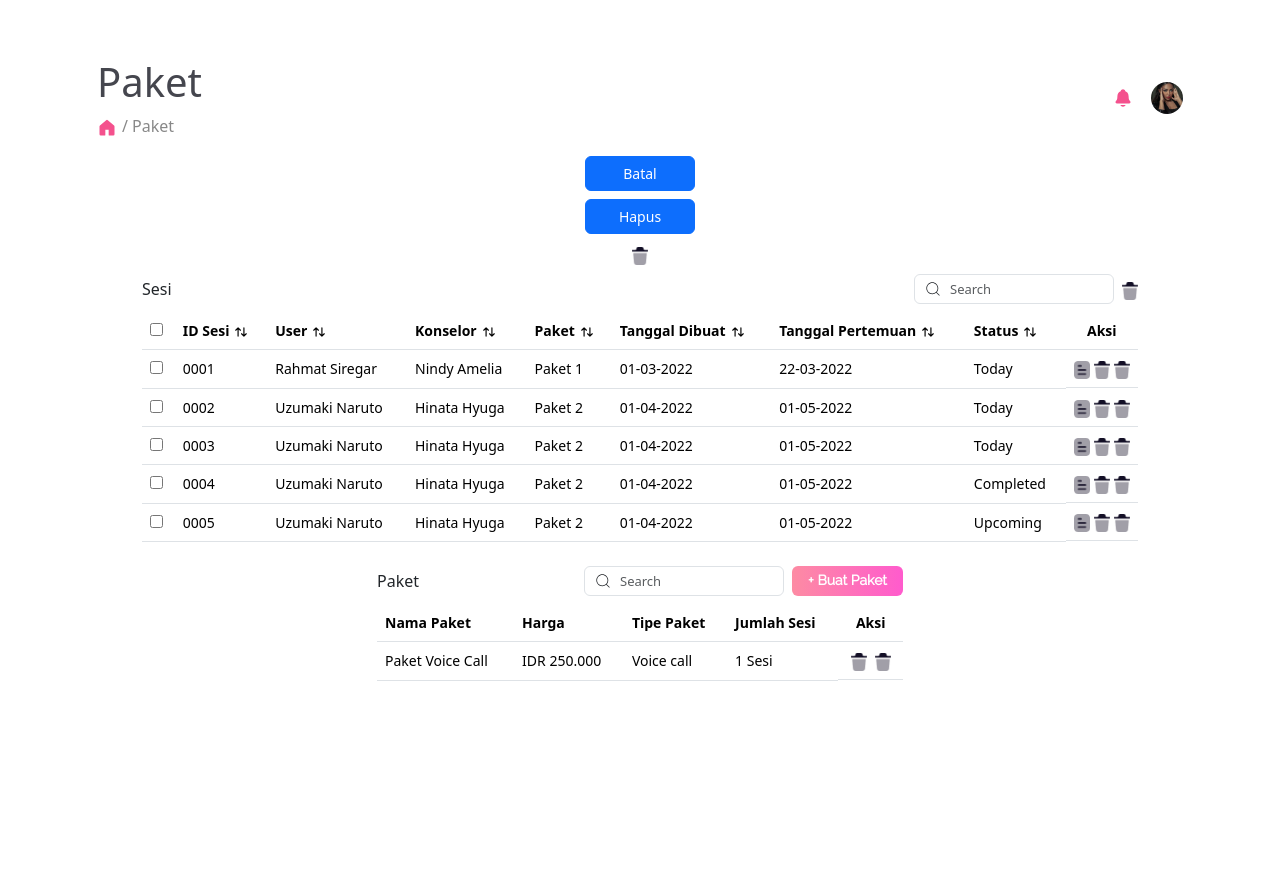
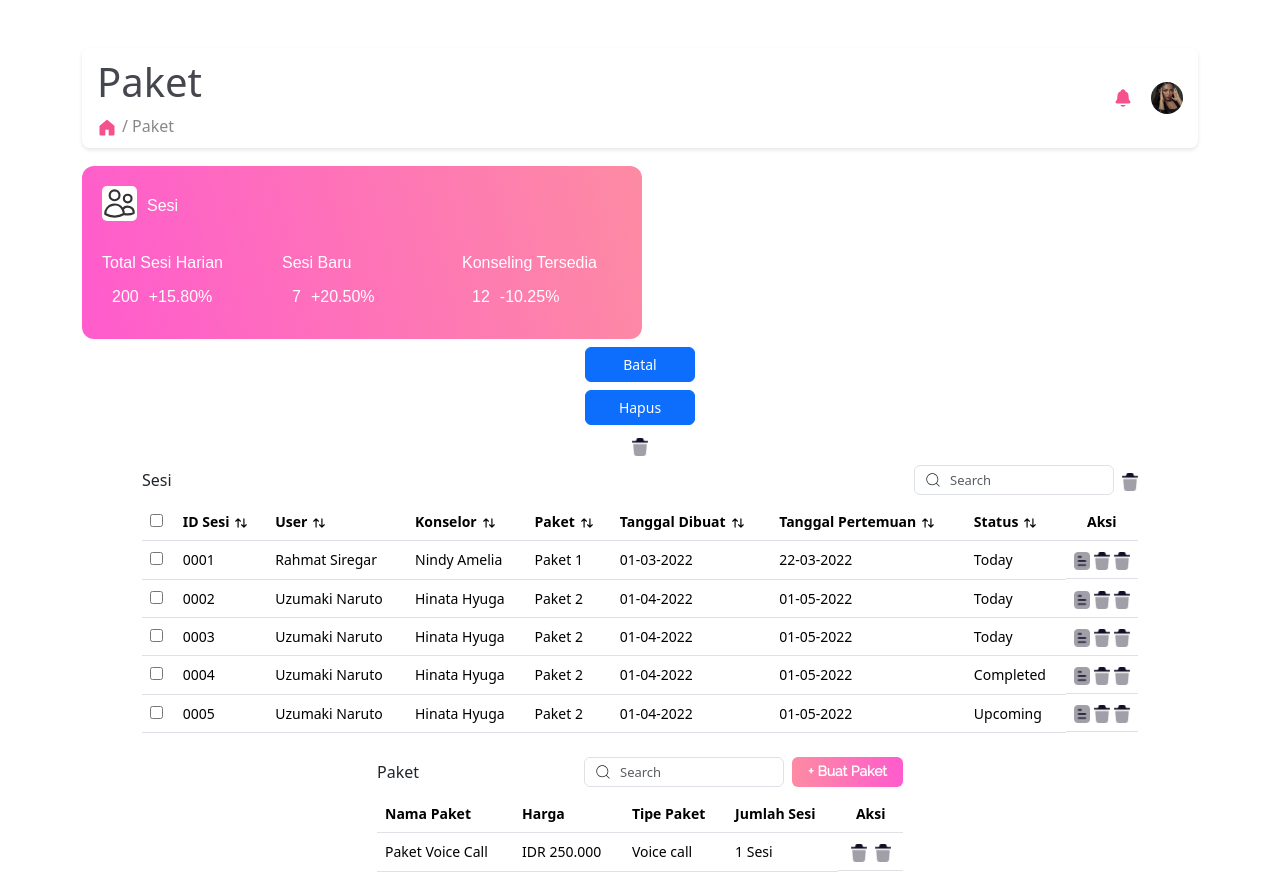
Before and after one commit to Capstone-Tim-14/woman-center-fe, a React (Vite) app in the folder women-center/: page / in a window 1280 px wide. Before the commit the page ends 800 px from the top, so only its background shows below. Built offline with nearby package versions, Linux system fonts and the light colour scheme; data requests are answered from the project's data file.

Commit message:
Header css tinggal ubah dikit

```diff
--- a/women-center/src/App.jsx
+++ b/women-center/src/App.jsx
@@ -1,5 +1,6 @@
 import React from "react";
 import Header from "./component/organisms/header/Header";
+import SummaryContainer from "./component/organisms/header/SummaryContainer";
 import Buttons from "./component/atom/button/buttons";
 import ModalHapusData from "./component/molekul/modal/modalHapusDataPaket";
 import TabelSesi from "./component/molekul/tabels/tabelSesi";
@@ -10,6 +11,7 @@ function App() {
     <div className="container-xl">
      <div className="d-flex flex-column align-items-center mt-5 gap-2">
       <Header/>
+      <SummaryContainer/>
       <Buttons teks="Batal"/>
       <Buttons teks="Hapus"/>
       <ModalHapusData/>
--- /dev/null
+++ b/women-center/src/component/organisms/header/SummaryContainer.jsx
@@ -0,0 +1,62 @@
+import React from 'react';
+import { HiOutlineUsers } from 'react-icons/hi2';
+import '../../../style/SummaryContainer.css';
+
+const SummaryContainer = () => {
+  // State untuk menyimpan data total artikel dan persentase untuk setiap jenis
+  const [percentageIncreaseA, setPercentageIncreaseA] = React.useState(15.80);
+  const [percentageIncreaseB, setPercentageIncreaseB] = React.useState(20.50);
+  const [percentageIncreaseC, setPercentageIncreaseC] = React.useState(10.25);
+
+  return (
+    <div className="summary-container">
+      <Summary
+        percentageIncreaseA={percentageIncreaseA}
+        percentageIncreaseB={percentageIncreaseB}
+        percentageIncreaseC={percentageIncreaseC}
+      />
+    </div>
+  );
+};
+
+const Summary = ({
+  percentageIncreaseA,
+  percentageIncreaseB,
+  percentageIncreaseC,
+}) => {
+  const formattedPercentageA = percentageIncreaseA.toFixed(2); // Format untuk jenis A
+  const formattedPercentageB = percentageIncreaseB.toFixed(2); // Format untuk jenis B
+  const formattedPercentageC = percentageIncreaseC.toFixed(2); // Format untuk jenis C
+
+  return (
+    <div className="box-summary">
+      <div className="box-top">
+        <div className="icon-box">
+          <HiOutlineUsers className="icon-image colored-icon" />
+        </div>
+        <p>Sesi</p>
+      </div>
+      <div className="box-bottom-user">
+        <div className="percentage-container">
+          <div className="percentage-type">
+            <label>Total Sesi Harian</label>
+            <p>200</p>
+            <p2>+{formattedPercentageA}%</p2>
+          </div>
+          <div className="percentage-type">
+            <label>Sesi Baru</label>
+            <p>7</p>
+            <p2>+{formattedPercentageB}%</p2>
+          </div>
+          <div className="percentage-type">
+            <label>Konseling Tersedia</label>
+            <p>12</p>
+            <p2>-{formattedPercentageC}%</p2>
+          </div>
+        </div>
+      </div>
+    </div>
+  );
+};
+
+export default SummaryContainer;
--- a/women-center/src/style/Header.css
+++ b/women-center/src/style/Header.css
@@ -11,6 +11,7 @@
     top: 0;
     z-index: 1000;
     border-radius: 8px;
+    box-shadow: 0 2px 4px rgba(0, 0, 0, 0.1); /* Efek bayangan */
   }
 
   .header-logo {
--- /dev/null
+++ b/women-center/src/style/SummaryContainer.css
@@ -0,0 +1,90 @@
+/* SummaryContainer.css */
+
+/* Container Styles */
+.summary-container {
+    display: flex;
+    align-items: center;
+    width: 100%;
+}
+
+/* Box Summary Styles */
+.box-summary {
+    margin-top: 10px;
+    font-family: Arial, sans-serif;
+    border: none;
+    border-radius: 12px;
+    padding: 20px;
+    background: var(--gradient-button-grad, linear-gradient(257deg, #FD8BA3 0%, #FF5BCD 100%));
+    display: flex; /* Menjadikan konten di dalam kotak summary sebagai flex container */
+    flex-direction: column; /* Menjadikan konten di dalam kotak summary menjadi vertikal */
+    align-items: flex-start; /* Mengatur agar konten berada di sisi kiri */
+}
+
+/* Box Top Styles */
+.box-top {
+    display: flex;
+    align-items: center;
+    color: #fff;
+}
+
+/* Icon Box Styles */
+.icon-box {
+    margin-right: 10px;
+}
+
+/* Icon Image Styles */
+.icon-image {
+    width: 35px;
+    height: 35px;
+    color: #333;
+    background-color: #fff;
+    border-radius: 5px;
+    margin-bottom: 20px;
+}
+
+/* Box Bottom User Styles */
+.box-bottom-user {
+    margin-top: 15px;
+    display: flex;
+    flex-direction: row; /* Menjadikan konten di bagian bawah menjadi horizontal */
+}
+
+/* Percentage Container Styles */
+.percentage-container {
+    display: flex;
+    gap: 20px; /* Ruang antara elemen di dalam percentage-container */
+}
+
+/* Percentage Type Styles */
+.percentage-type {
+    flex: 1;
+    text-align: left;
+    padding: 10px;
+    background-color: transparent;
+    margin-top: -15px;
+}
+
+/* Additional Styles for Labels */
+.percentage-type label {
+    display: flex;
+    margin-bottom: 10px;
+    margin-left: -10px;
+    color: #fff;
+    width: 150px; /* Lebarkan label */
+}
+
+/* Styles for Paragraphs */
+.percentage-type p {
+    font-size: 16px;
+    color: #fff;
+    margin: 0; /* Menghilangkan margin default */
+    display: inline; /* Menjadikan paragraf tampil secara inline (horizontal) */
+}
+
+/* Second Paragraph Styles */
+.percentage-type p2 {
+    font-size: 16px;
+    margin-left: 10px; /* Atur jarak dari paragraf pertama */
+    color: #fff;
+    display: inline; /* Menjadikan paragraf tampil secara inline (horizontal) */
+}
```
